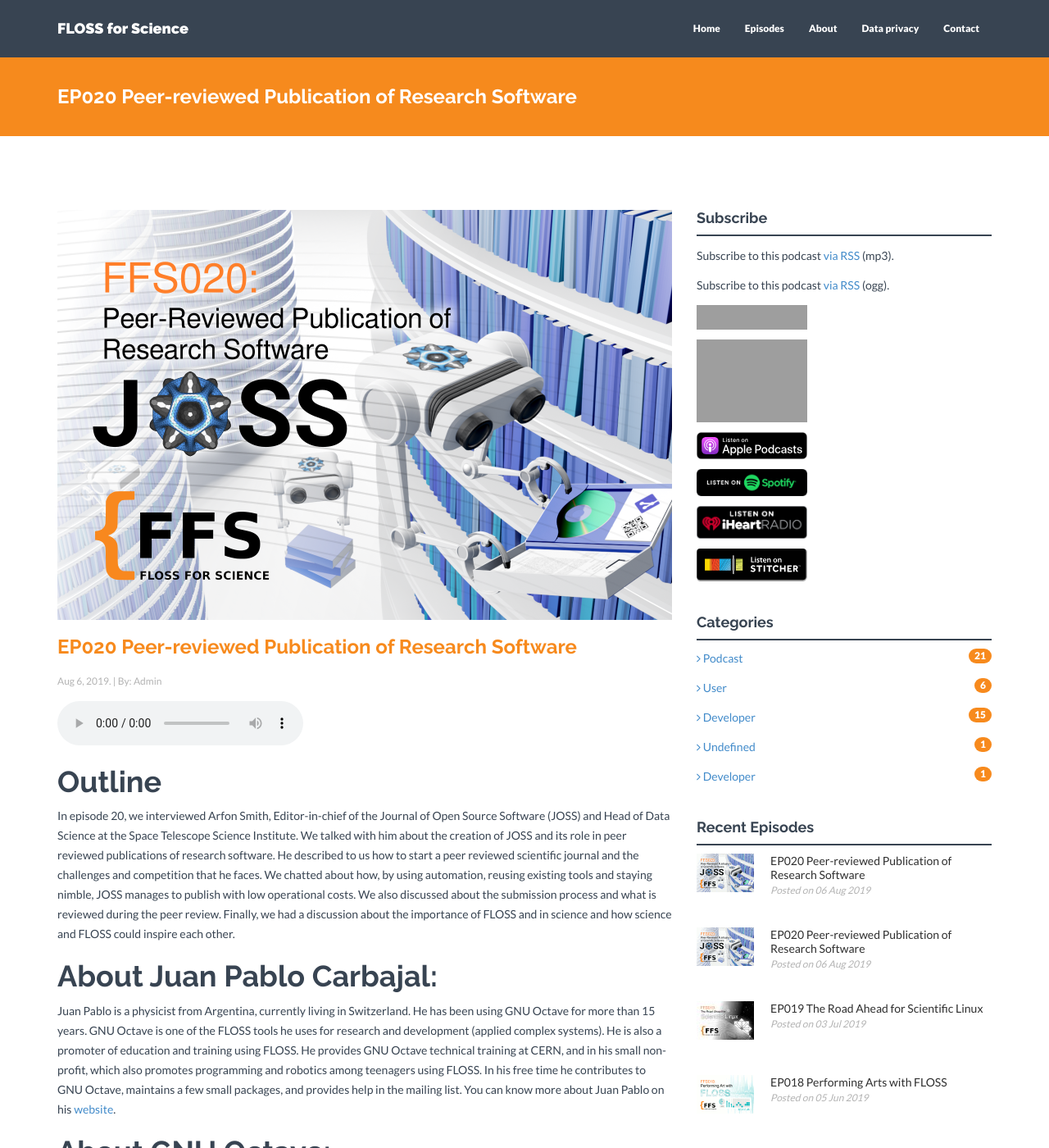
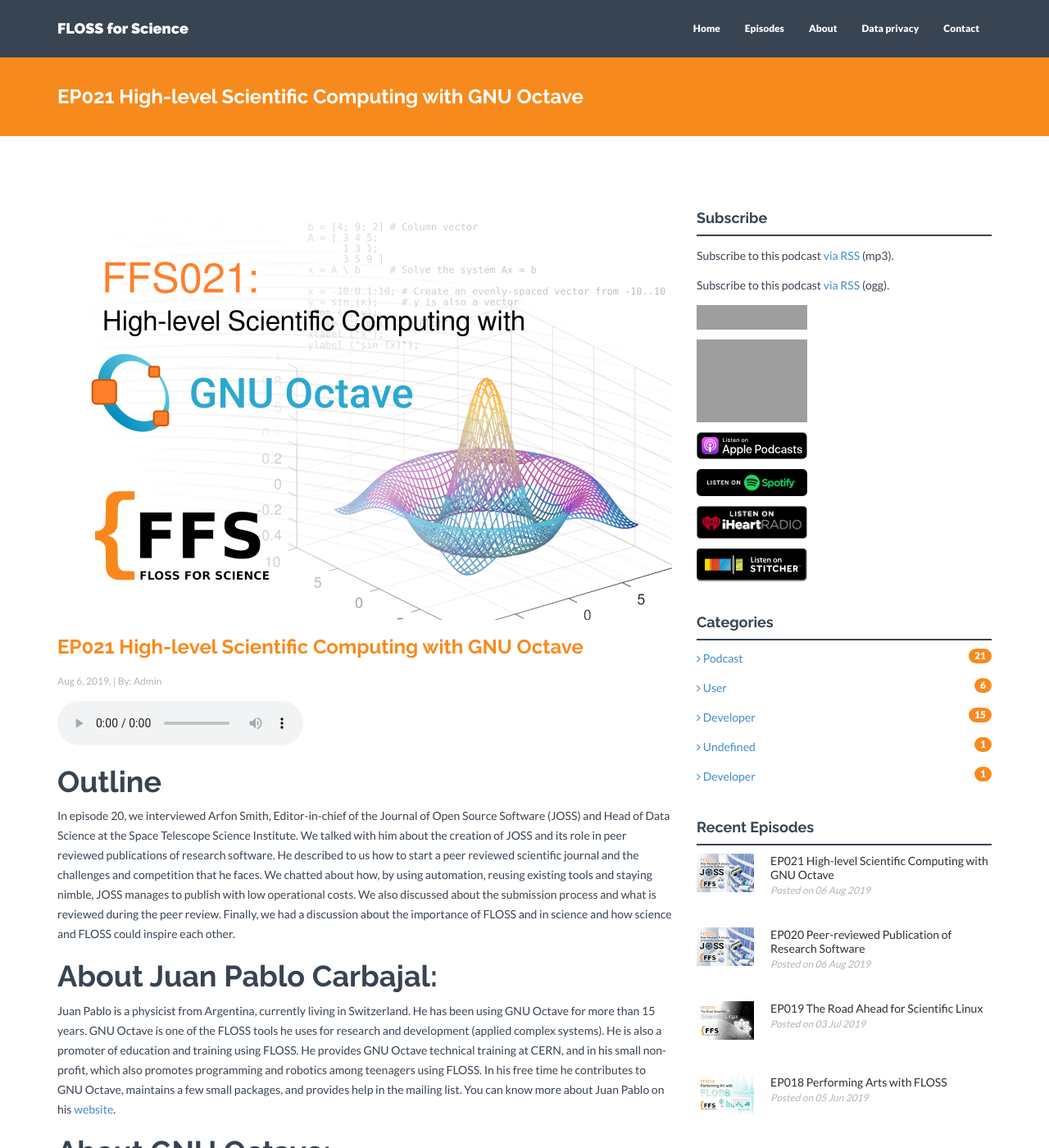
Before and after one commit to FLOSSforScience/FLOSSforScience.github.io, a Jekyll site: the page built from _posts/2019-09-01-season-2-episode-9.markdown, in a window 1280 px wide and 1400 px high. Shown: the whole window at 82% size. Built offline with Jekyll 4.4.1, drawn with Linux system fonts in a browser that asks for light colours; nearby versions of some CDN libraries; grey boxes are pictures that could not be loaded.

Commit message:
Add banner

```diff
--- a/_posts/2019-09-01-season-2-episode-9.markdown
+++ b/_posts/2019-09-01-season-2-episode-9.markdown
@@ -1,15 +1,15 @@
 ---
 layout: post
-title: "EP020 Peer-reviewed Publication of Research Software"
+title: "EP021 High-level Scientific Computing with GNU Octave"
 date: 2019-08-06 00:00:00
 author: Admin
 categories:
  - developer
  - podcast
 #Title of the podcast episode without the episode number
-podcast_episode_title: "Peer-reviewed Publication of Research Software"
+podcast_episode_title: "High-level Scientific Computing with GNU Octave"
 #Image of the blog post
-img: FFS020_header.png
+img: FFS021_header.png
 #Thumbnail of the blog post
 thumb: FFS020_thumb.png
 #Link to the mp3 file of the episode
```
Also changed, not shown: assets/img/blog/FFS021_header.png (added).
